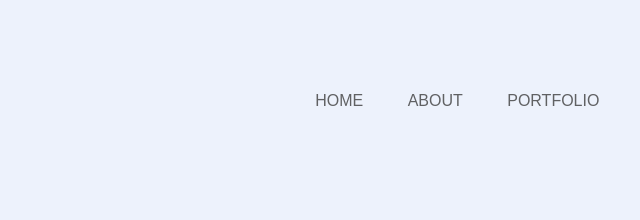
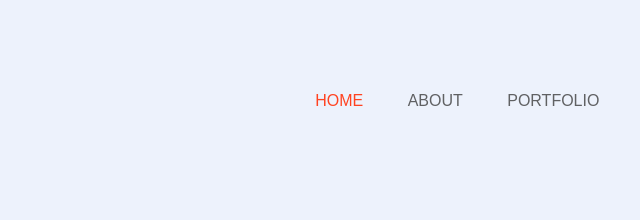
Before and after one commit to KiritoCalgeta/personalwebsite, a plain HTML site: page index.html in a window 1280 px wide. In both pictures the pointer is over the link "HOME". Shown: the full height of the page, 322-962 px from the left. Drawn offline with Linux system fonts and the light colour scheme.

Commit message:
hover color change

```diff
--- a/style.css
+++ b/style.css
@@ -34,3 +34,6 @@ nav ul li a{
     text-decoration: none;
     color: #606163;
 }
+nav ul li a:hover{
+    color: #ff4321;
+}
```
